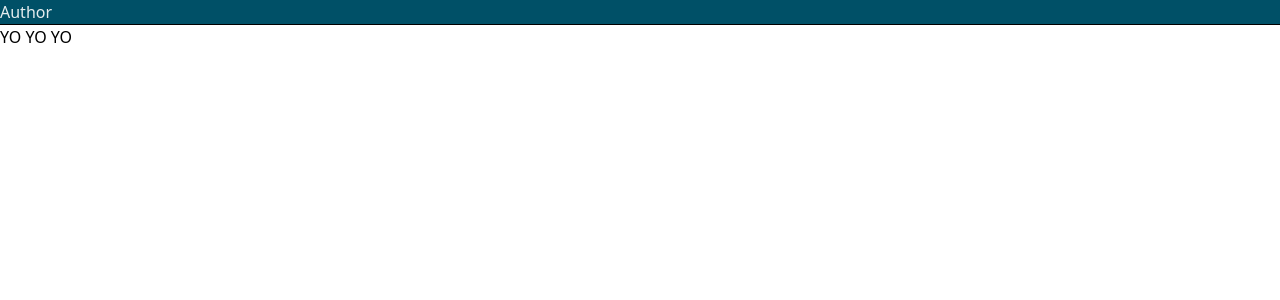
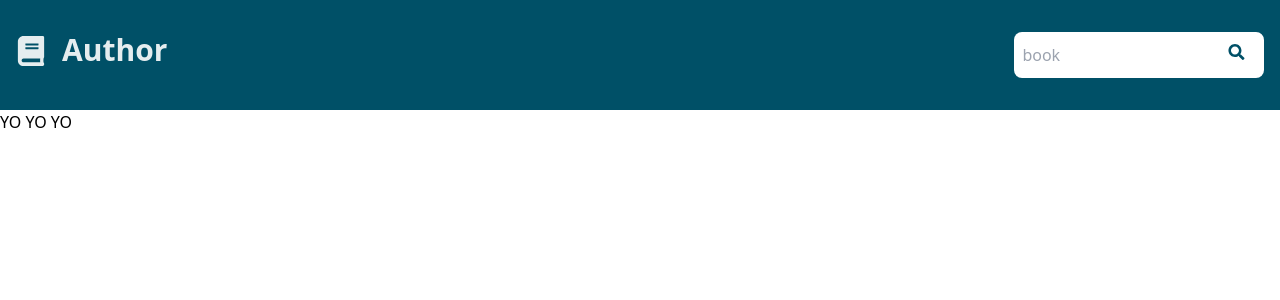
Before and after one commit to revoyrm/author, a Next.js app: page / in a window 1280 px wide. Shown: the top 300 px of the page. Built offline with nearby package versions, Linux system fonts and the light colour scheme.

Commit message:
header and search styling

```diff
--- a/components/Header.tsx
+++ b/components/Header.tsx
@@ -1,13 +1,18 @@
 import React from "react";
 import type { ReactElement } from "react";
+import Search from "./Search";
+import { FaBook } from "react-icons/fa";
 
 const Header = (): ReactElement => {
   return (
-    <div className="w-full bg-primary">
-      <div>
-        <h1 className="text-secondary">Author</h1>
+    <div className="w-full bg-primary py-8 px-4 flex justify-between">
+      <div className="w-1/2">
+        <FaBook className="text-secondary text-3xl inline-block mr-4 mb-3" />
+        <h1 className="text-secondary font-bold text-3xl w-1/2 inline-block">
+          Author
+        </h1>
       </div>
-      <hr />
+      <Search />
     </div>
   );
 };
--- /dev/null
+++ b/components/Search.tsx
@@ -0,0 +1,13 @@
+import { ReactElement } from "react";
+import { FaSearch } from "react-icons/fa";
+
+const Search = (): ReactElement => {
+  return (
+    <div className="rounded-lg w-1/5 p-2 text-primary bg-[white] flex justify-between">
+      <input className="w-5/6 focus:outline-none" placeholder="book" />
+      <FaSearch className="w-1/6 mt-1" />
+    </div>
+  );
+};
+
+export default Search;
--- a/package.json
+++ b/package.json
@@ -12,6 +12,7 @@
     "next": "12.1.6",
     "react": "18.1.0",
     "react-dom": "18.1.0",
+    "react-icons": "^4.4.0",
     "typescript": "^4.7.3"
   },
   "devDependencies": {
--- a/tailwind.config.js
+++ b/tailwind.config.js
@@ -8,6 +8,7 @@ module.exports = {
       transparent: "transparent",
       current: "currentColor",
       primary: "#005067",
+      "primary-dark": "#002833",
       secondary: "#e5edef",
     },
   },
```
Also changed, not shown: 1 other file (tests, documents, lock files or other folders).
